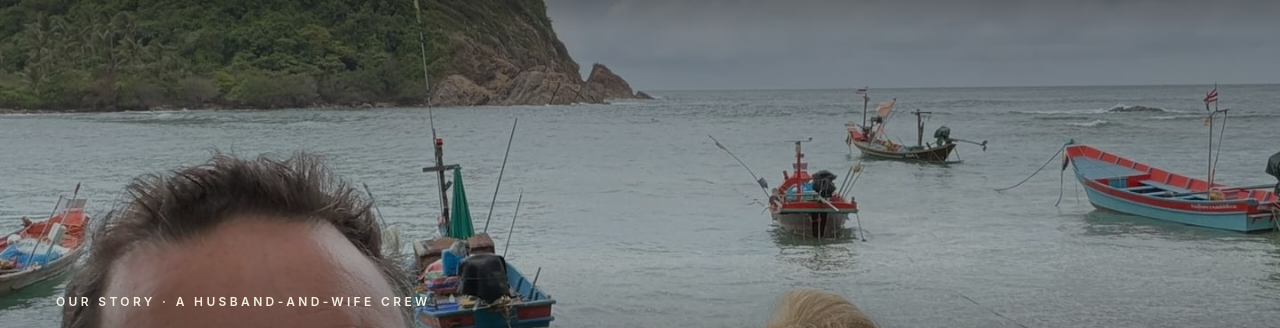
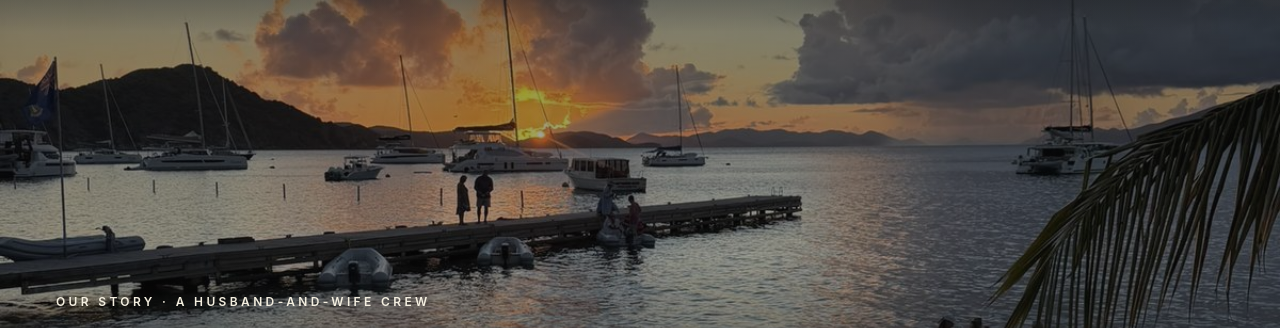
Before and after one commit to mhol1961/guiding-winds-unplug-website, an Astro site: page /about in a window 1280 px wide. Shown: the part 96-424 px from the top of the page. Built offline with nearby package versions, Linux system fonts and the light colour scheme; Astro itself is replaced by a stand-in of ours.

Commit message:
fix(about): scenic sunset hero instead of a cropped couple selfie
The About hero is a full-bleed landscape band; the real couple photos
are portrait selfies that crop to an awkward strip of faces + background
boats. Per Clint/Dodie's call, use the real BVI sunset-anchorage photo
as the hero (premium, clean wide crop). The couple still appears in the
story: Clint's boats portrait and Dodie's portrait below, plus the real
couple shot on the homepage AboutSplit (which is a portrait slot that
frames it properly).

Co-Authored-By: Claude Opus 4.8 (1M context) <noreply@anthropic.com>

```diff
--- a/src/pages/about.astro
+++ b/src/pages/about.astro
@@ -59,8 +59,8 @@ const credentials = [
       sunset photo. */}
   <section class="relative bg-primary text-ink overflow-hidden min-h-[88dvh] flex flex-col">
     <img
-      src="/img/source/people/clint-dodie-deck-selfie-sunset-01.jpg"
-      alt="Clint and Dodie Kendall together at a beach anchorage, fishing boats in the bay behind them"
+      src="/img/source/experiences/gorgeous-sunset-from-island-beach.jpg"
+      alt="Sunset over a British Virgin Islands anchorage — sailboats and catamarans moored off a beach, a dock silhouetted against the setting sun"
       class="absolute inset-0 w-full h-full object-cover object-center"
       fetchpriority="high"
       decoding="async"
```
